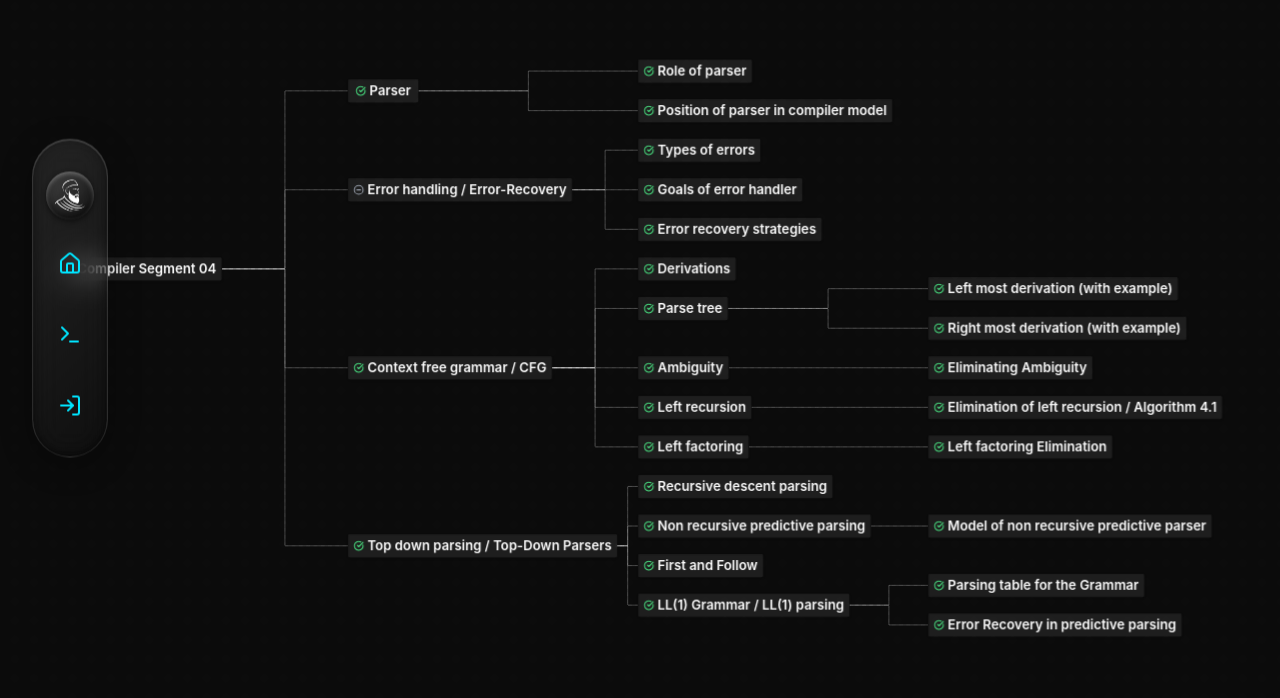
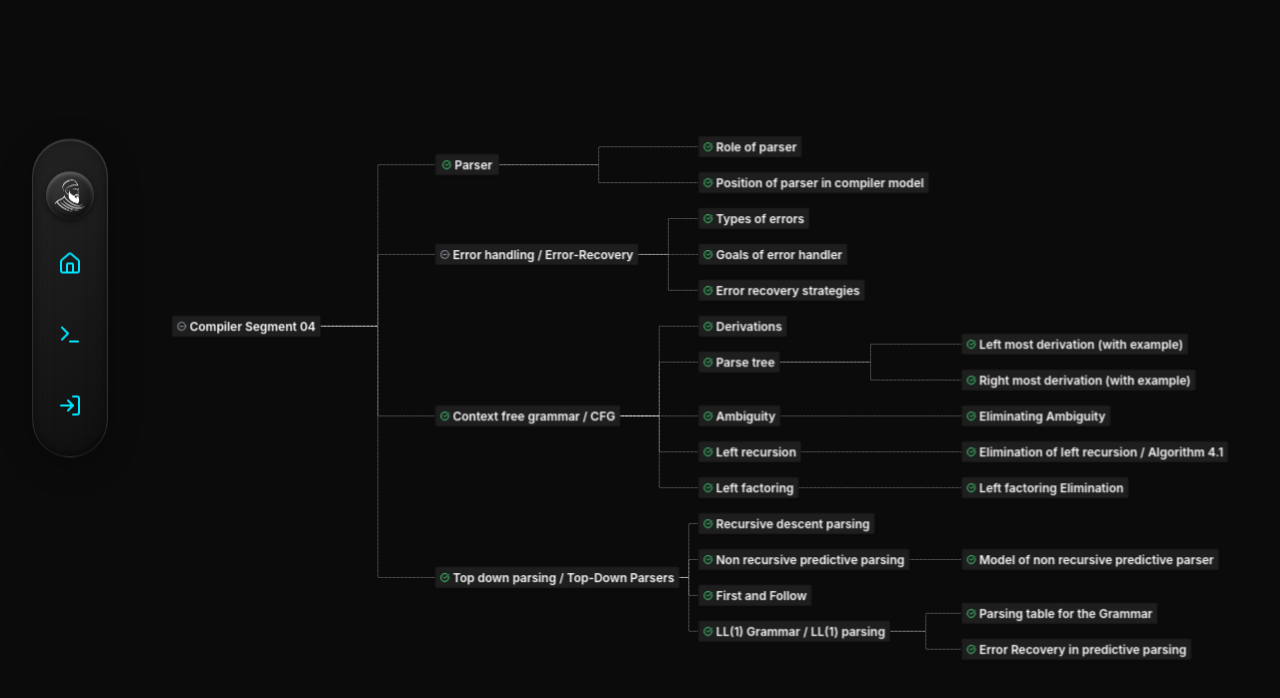
Before and after one commit to mongooseintown/TrashofCSE-Project, a React (Vite) app in the folder frontend/: page /compilersegment-04 in a window 1280 px wide. Shown: the part 102-800 px from the top of the page. Built offline with nearby package versions, Linux system fonts and the light colour scheme.

Commit message:
Centered the roadmap correctly by adjusting margins for navbar overlap

```diff
--- a/frontend/src/pages/CompilerSegment04.css
+++ b/frontend/src/pages/CompilerSegment04.css
@@ -1,8 +1,16 @@
 .roadmap-container {
   width: 100%;
-  height: calc(100vh - 100px); /* Adjust for navbar */
+  height: 100vh;
   background-color: #0b0b0b;
   position: relative;
+  padding-left: 120px; /* Offset for desktop vertical navbar */
+}
+
+@media (max-width: 768px) {
+  .roadmap-container {
+    padding-left: 0;
+    padding-bottom: 100px; /* Offset for mobile bottom navbar */
+  }
 }
 
 /* Hide default React Flow attribution if desired (optional but cleaner) */
```
